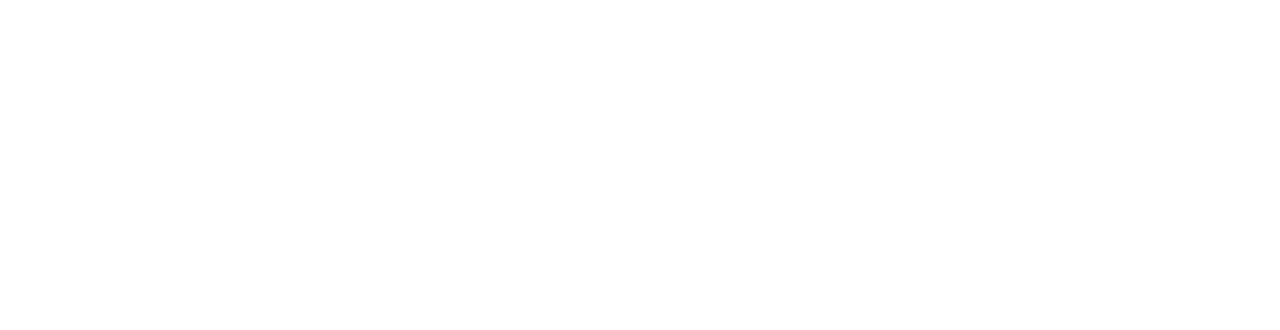
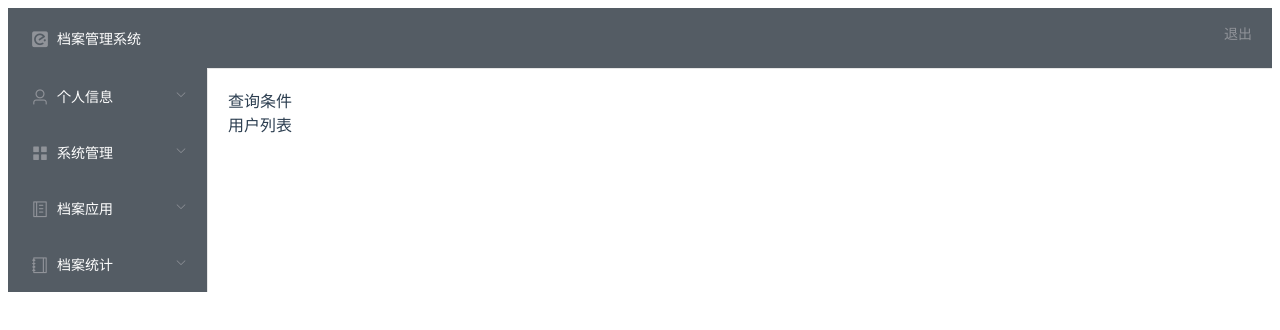
Before and after one commit to pengkun-cloud/tran3, a Vue app in the folder vue-trank3-work/: page /PeopleVue in a window 1280 px wide. Shown: the top 330 px of the page. Built offline with nearby package versions, Linux system fonts and the light colour scheme.

Commit message:
vue 李丹宇 第一次提交 2020年8月18日17:21:01

```diff
--- /dev/null
+++ b/vue-trank3-work/src/components/people_management/PeopleVue.vue
@@ -0,0 +1,20 @@
+<template>
+    <div>
+      <div style="height: 20%">
+        查询条件
+      </div>
+      <div style="height: 80%">
+        用户列表
+      </div>
+    </div>
+</template>
+
+<script>
+    export default {
+        name: "PeopleVue"
+    }
+</script>
+
+<style scoped>
+
+</style>
--- a/vue-trank3-work/src/router/index.js
+++ b/vue-trank3-work/src/router/index.js
@@ -1,6 +1,7 @@
 import Vue from 'vue'
 import Router from 'vue-router'
 import admin from '@/components/admin'
+import PeopleVue from '@/components/people_management/PeopleVue'
 
 
 Vue.use(Router)
@@ -13,7 +14,11 @@
       name: 'admin',
       component: admin,
       children:[
-
+        {
+          path: '/PeopleVue',
+          name: 'PeopleVue',
+          component: PeopleVue,
+        }
 
       ]
     },
```
